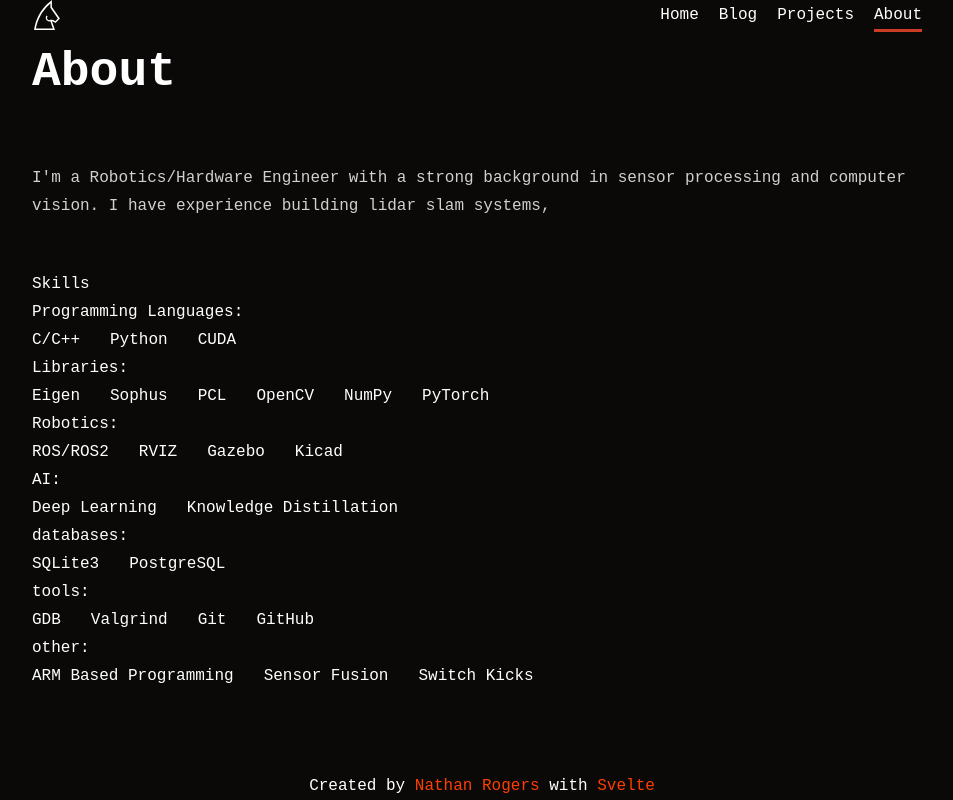
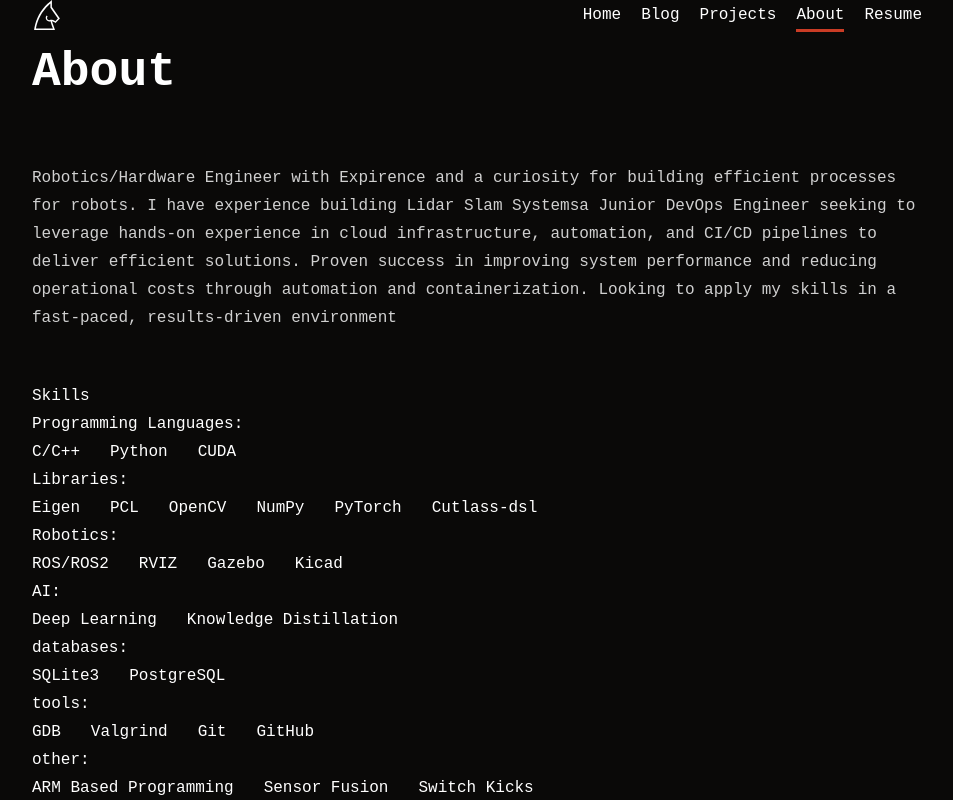
Before and after one commit to torn8to/portfolio, a SvelteKit app: page /about in a window 1280 px wide. Shown: the whole page, without its empty margins (158-1111 px from the left). Built offline with nearby package versions, Linux system fonts and the light colour scheme.

Commit message:
added resume endpoint

```diff
--- a/src/lib/NavRoutes.js
+++ b/src/lib/NavRoutes.js
@@ -2,7 +2,8 @@ const routes = [
   { href: '/', label: 'Home' },
   { href: '/blog', label: 'Blog' },
   { href: '/projects', label: 'Projects' },
-  { href: '/about', label: 'About' }
+  { href: '/about', label: 'About' },
+  { href: '/resume', label: 'Resume' }
 ];
 
 export default routes;
--- a/src/lib/skills.js
+++ b/src/lib/skills.js
@@ -1,6 +1,6 @@
 const skills = {
 	"Programming Languages": ["C/C++", "Python", "CUDA"],
-	Libraries: ["Eigen", "Sophus", "PCL", "OpenCV", "NumPy", "PyTorch"],
+	Libraries: ["Eigen", "PCL", "OpenCV", "NumPy", "PyTorch", "Cutlass-dsl"],
 	Robotics: ["ROS/ROS2", "RVIZ", "Gazebo", "Kicad"],
 	AI: ["Deep Learning", "Knowledge Distillation"],
 	databases: ["SQLite3", "PostgreSQL"],
--- a/src/routes/about/+page.svelte
+++ b/src/routes/about/+page.svelte
@@ -10,9 +10,10 @@
   <main>
     <h1>About</h1>
     <p>
-      I'm a Robotics/Hardware Engineer with a strong background in sensor
-      processing and computer vision. I have experience building lidar slam
-      systems,
+      Robotics/Hardware Engineer with Expirence and a curiosity for building efficient processes for robots. I have experience building Lidar Slam Systemsa
+
+
+      Junior DevOps Engineer seeking to leverage hands-on experience in cloud infrastructure, automation, and CI/CD pipelines to deliver efficient solutions. Proven success in improving system performance and reducing operational costs through automation and containerization. Looking to apply my skills in a fast-paced, results-driven environment
     </p>
     <h2>Skills</h2>
     {#each Object.entries(skills) as [section, technologies]}
--- /dev/null
+++ b/src/routes/pdf/+server.js
@@ -0,0 +1,40 @@
+/** @type {import('./$types').RequestHandler} */
+import { error } from '@sveltejs/kit';
+import { readFileSync } from 'fs';
+import { join } from 'path';
+
+export async function GET({ url }) {
+    try {
+        // Read PDF from static folder
+        const pdfPath = join(process.cwd(), 'static', 'robotics_resume.pdf');
+        const pdf = readFileSync(pdfPath);
+
+        return new Response(pdf, {
+            headers: {
+                'Content-Type': 'application/pdf',
+                'Content-Disposition': 'inline; filename="robotics_resume.pdf"'
+            }
+        });
+    } catch (err) {
+        throw error(404, 'PDF not found');
+    }
+}
+
+// Alternative: Serve PDF with download option
+export async function POST({ request }) {
+    try {
+        const { filename = 'robotics_resume.pdf' } = await request.json();
+
+        const pdfPath = join(process.cwd(), 'static', filename);
+        const pdf = readFileSync(pdfPath);
+
+        return new Response(pdf, {
+            headers: {
+                'Content-Type': 'application/pdf',
+                'Content-Disposition': `attachment; filename="${filename}"`
+            }
+        });
+    } catch (err) {
+        throw error(404, 'PDF not found');
+    }
+}
--- /dev/null
+++ b/src/routes/resume/+page.svelte
@@ -0,0 +1,14 @@
+<script>
+  /** @type {import('./$types').PageProps} */
+  let { data } = $props();
+  let pdfUrl = "/pdf";
+</script>
+
+<iframe src={pdfUrl} width="100%" height="800px" class="pdf" title="Resume"
+></iframe>
+
+<style>
+  .pdf {
+    padding-top: 40px;
+  }
+</style>
```
Also changed, not shown: 1 other file (tests, documents, lock files or other folders).
